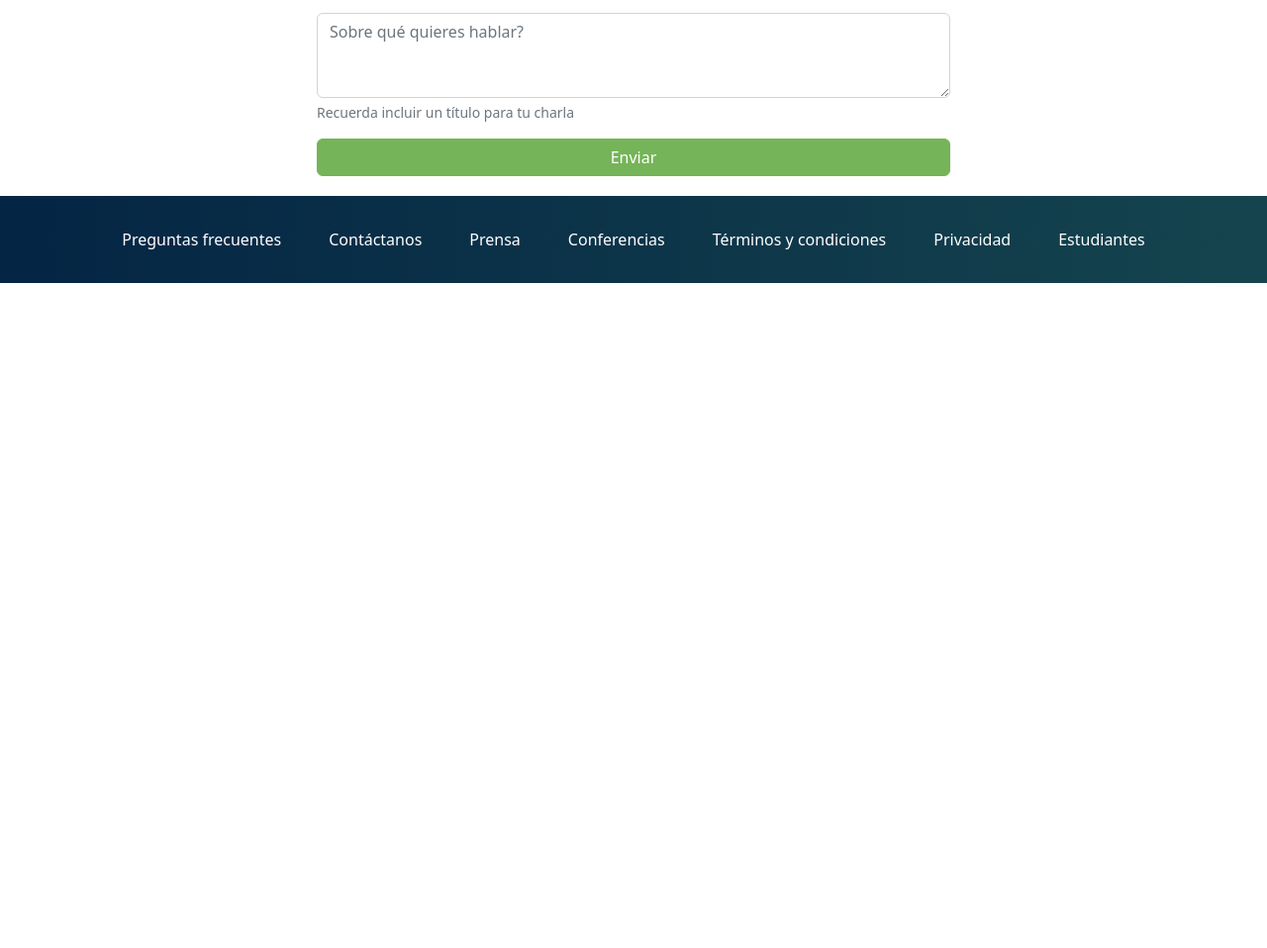
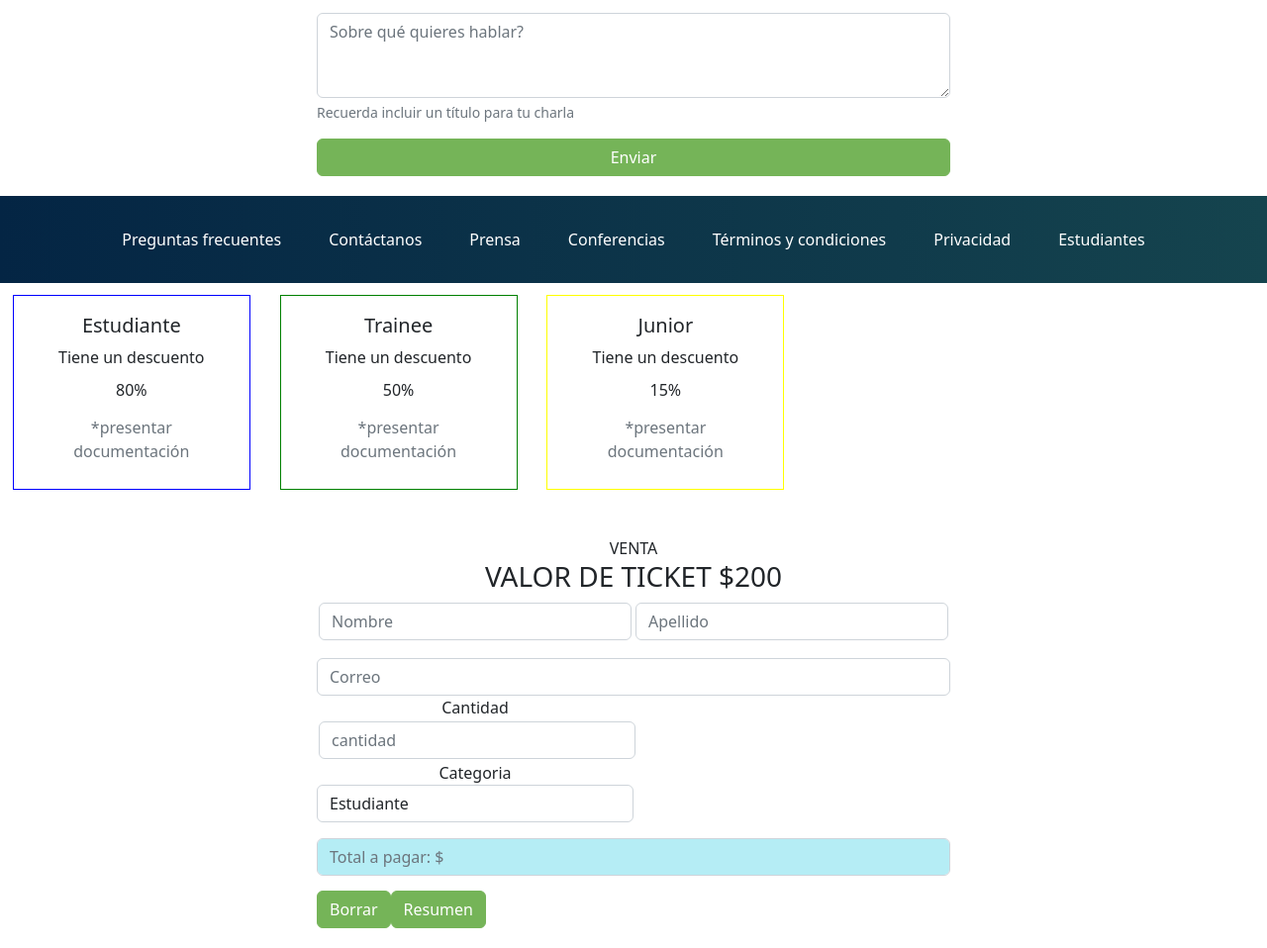
Before and after one commit to SabrinaT18/FrontEnd_Santoro, a plain HTML site: page index.html in a window 1280 px wide. Shown: the part 2298-3256 px from the top of the page at 99% size. Before the commit the page ends 2584 px from the top, so only its background shows below. Drawn offline with nearby package versions, Linux system fonts and the light colour scheme.

Commit message:
integrador js

```diff
--- a/index.html
+++ b/index.html
@@ -40,7 +40,7 @@
                     <a class="nav-link" href="#formcard">Conviértete en orador</a>
                 </li>
                 <li class="nav-item">
-                    <a class="nav-link text-success" style="font-weight: 500;" href="#ticket">Comprar tickets</a>
+                    <a class="nav-link text-success" style="font-weight: 500;" href="#tickets">Comprar tickets</a>
                 </li>
         </div>
         </div>
@@ -59,7 +59,8 @@
             </p>
 
             <a href="#oradores" class="btn btn-outline-light">Quiero ser orador</a>
-            <a href="#" class="btn btn-success" id="ticket" style="background-color:rgb(81, 158, 45); border-color:rgb(81, 158, 45);">Comprar tickets</a>
+            <a href="#" class="btn btn-success" id="ticket"
+                style="background-color:rgb(81, 158, 45); border-color:rgb(81, 158, 45);">Comprar tickets</a>
         </div>
     </div>
     </div>
@@ -114,9 +115,9 @@
         </div>
     </div>
 
-    <div id="BaOctubre" class="card mb-3" style="display:inline;" >
+    <div id="BaOctubre" class="card mb-3" style="display:inline;">
         <div class="row g-0">
-            <div class="col-md-6 col-sm-6" style="display: flex;" >
+            <div class="col-md-6 col-sm-6" style="display: flex;">
                 <div id="carouselExampleSlidesOnly" class="carousel slide" data-bs-ride="carousel">
                     <div class="carousel-inner">
                         <div class="carousel-item active" style="padding: 0;">
@@ -166,8 +167,9 @@
 
             <div id="Help" class="form-text" style="text-align: left;"> Recuerda incluir un título para tu charla </div>
         </div>
-        <div class="d-grid gap-2 col-12 mx-auto" style="display:flex;" >
-            <a href="#" class="btn btn-success" style="background-color:rgb(117, 180, 88); border-color:rgb(117, 180, 88);">Enviar</a>
+        <div class="d-grid gap-2 col-12 mx-auto" style="display:flex;">
+            <a href="#" class="btn btn-success"
+                style="background-color:rgb(117, 180, 88); border-color:rgb(117, 180, 88);">Enviar</a>
         </div>
     </div>
 
@@ -196,6 +198,86 @@
     </div>
     </div>
 
+
+<section>
+    <div class="row-cols-3" id="tickets" >
+        <div class="card" style="width: 15rem;border-color: blue;" id="descTicket">
+            <div class="card-body">
+                <h5 class="card-title">Estudiante</h5>
+                <p>Tiene un descuento </p>
+                <h6 class="card-subtitle">80%</h6>
+                <p class="card-text mb-2 text-muted" style="padding-top: 15px;">*presentar documentación</p>
+            </div>
+        </div>
+
+        <div class="card" style="width: 15rem;border-color: green;" id="descTicket">
+            <div class="card-body">
+                <h5 class="card-title">Trainee</h5>
+                <p>Tiene un descuento </p>
+                <h6 class="card-subtitle">50%</h6>
+                <p class="card-text mb-2 text-muted" style="padding-top: 15px;">*presentar documentación</p>
+            </div>
+        </div>
+
+        <div class="card" style="width: 15rem; border-color: yellow;" id="descTicket">
+            <div class="card-body">
+                <h5 class="card-title">Junior</h5>
+                <p>Tiene un descuento </p>
+                <h6 class="card-subtitle">15%</h6>
+                <p class="card-text mb-2 text-muted" style="padding-top: 15px;">*presentar documentación</p>
+            </div>
+        </div>
+    </div>
+
+<div class="card" style="border:none; width: 50%; padding-top: 3%;" id="formcard">
+        <p class="card-subtitle"> VENTA </p>
+        <h3 class="card-title">VALOR DE TICKET $200</h3>
+
+        <div class="mb-3" id="form" style="display: inline-flex;">
+            <input type="Nombre" class="form-control" id="exampleFormControlInput1" placeholder="Nombre">
+            <input type="Apellido" class="form-control" id="exampleFormControlInput1" placeholder="Apellido">
+        </div>
+
+        <div class="form-group">
+            <input type="email" class="form-control" id="exampleInputEmail1" aria-describedby="emailHelp"
+                placeholder="Correo">
+        </div>
+
+     <div class="mb-3" id="form" style="display: inline-flex;">
+         <div class="col-md-6">
+            <label for="formGroupExampleInput">Cantidad</label>
+            <input type="cantidad" class="form-control" id="exampleFormControlInput1" placeholder="cantidad" min="1" max="10">
+
+       <label for="exampleFormControlSelect1">Categoria</label>
+        <select class="form-control" id="cat">
+                        <option value="1">Estudiante</option>
+                        <option value="2">Trainee</option>
+                        <option value="3">Junior</option>
+                        <option value="4">Normal</option>
+                    </select>
+         </div>
+  </div>
+
+<div class="form-group">
+                <input type="email" class="form-control" id="exampleInputEmail1" aria-describedby="emailHelp"
+                    placeholder="Total a pagar: $"
+                    style="display:flex; margin-bottom: 15px; background-color: rgb(181, 237, 245); color: blue;">
+</div>
+
+<div class="col-md-6" id="form" style="display:flex;" >
+<div type="button" a href="#" class="btn btn-success"  style="background-color:rgb(117, 180, 88); border-color:rgb(117, 180, 88);">Borrar</a>
+</div>
+<div type="button" a href="#" class="btn btn-success"  style="background-color:rgb(117, 180, 88); border-color:rgb(117, 180, 88);">Resumen</a>
+</div>
+</div>
+
+</div>
+
+</section>
+
+
+
+
      <script src="https://cdn.jsdelivr.net/npm/bootstrap@5.2.1/dist/js/bootstrap.bundle.min.js"></script>
 
 </body>
--- a/styles.css
+++ b/styles.css
@@ -69,3 +69,11 @@ ul {
     text-shadow: none;
     word-wrap: break-word;
 }
+
+#descTicket{
+display: inline-block;
+text-align: center;
+padding: 2px 2px 2px 2px;
+border-radius: 0;
+margin: 1%;
+}
```
Lines whose indentation alone changed are shown as unchanged.
